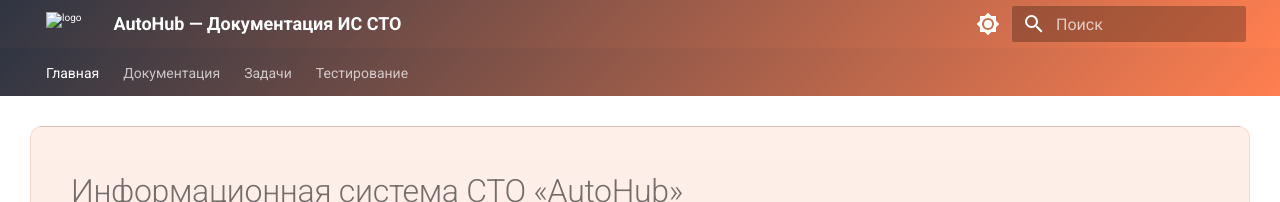
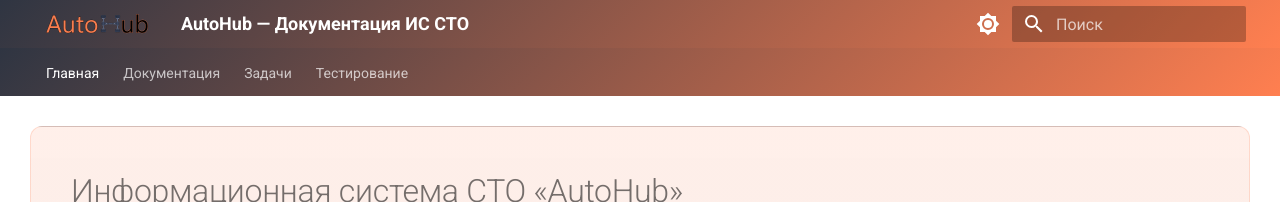
Before and after one commit to IggyKuz/AutoHub-Docs, an MkDocs documentation site: the page built from docs/index.md, in a window 1280 px wide. Shown: the top 202 px of the page. Built offline with MkDocs 1.6.1 and Material for MkDocs 9.7.7, drawn with Linux system fonts in a browser that asks for light colours.

Commit message:
favicon test

```diff
--- a/mkdocs.yml
+++ b/mkdocs.yml
@@ -5,7 +5,8 @@ site_url: https://iggykuz.github.io/AutoHub-Docs/
 
 theme:
   name: material
-  logo: assets/logo.png
+  logo: assets/images/logo.png
+  favicon: assets/images/favicon.png
   language: ru
 
   features:
```
Also changed, not shown: docs/assets/images/favicon.png (added).
